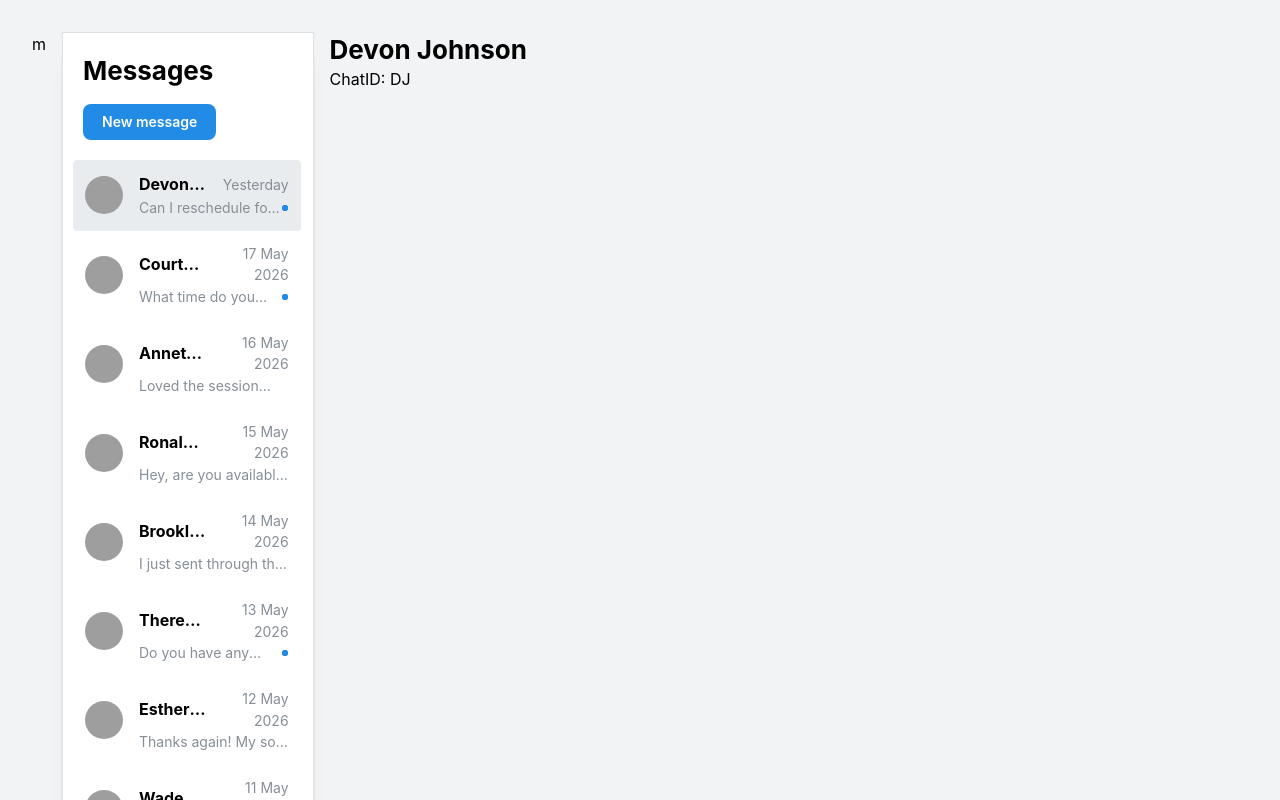
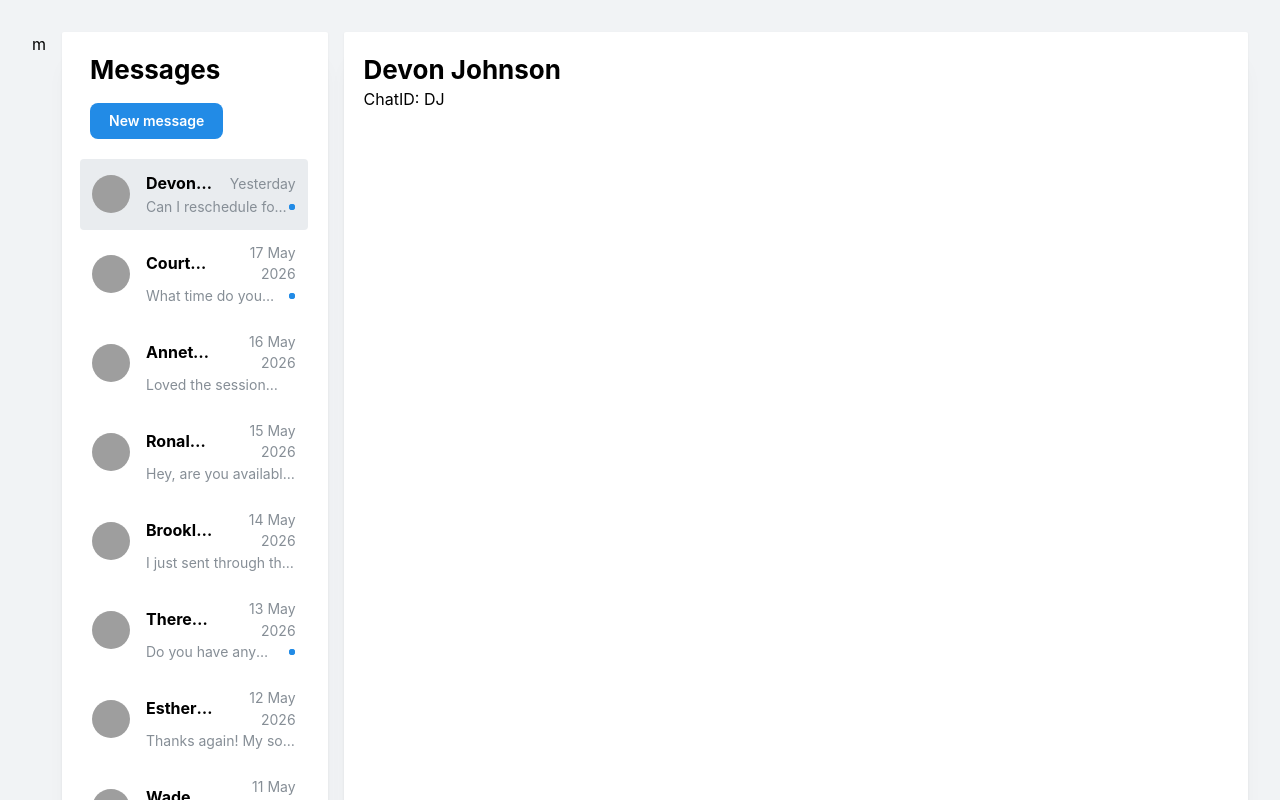
Before and after one commit to henrylin03/zam-messages--ui, a React (Vite) app: page /messages/DJ in a window 1280 px wide. Shown: the top 800 px of the page. Built offline with nearby package versions, Linux system fonts and the light colour scheme; grey boxes are pictures that could not be loaded.

Commit message:
refactor(MessagesPage): align styling for the sections using Mantine Paper component
allows mantine props to pass straight in

```diff
--- a/src/pages/MessagesPage/ChatSection.tsx
+++ b/src/pages/MessagesPage/ChatSection.tsx
@@ -1,4 +1,4 @@
-import { Title } from "@mantine/core";
+import { Paper, Title } from "@mantine/core";
 import type { User } from "@models/user";
 
 interface Props {
@@ -7,10 +7,10 @@ interface Props {
 }
 
 const ChatSection = ({ chatId, chatName }: Props) => (
-  <section>
+  <Paper component="section" p="lg" radius="xs" shadow="lg">
     <Title order={2}>{chatName || "Error"}</Title>
     <section>ChatID: {chatId || "Error"}</section>
-  </section>
+  </Paper>
 );
 
 export default ChatSection;
--- a/src/pages/MessagesPage/MessagesList/MessagesList.module.css
+++ /dev/null
@@ -1,5 +0,0 @@
-.section {
-  background-color: white;
-  box-shadow: var(--mantine-shadow-lg);
-  border: 1px solid var(--mantine-color-gray-3);
-}
--- a/src/pages/MessagesPage/MessagesList/MessagesList.tsx
+++ b/src/pages/MessagesPage/MessagesList/MessagesList.tsx
@@ -1,6 +1,5 @@
-import { Button, Group, ScrollArea, Stack, Title } from "@mantine/core";
+import { Button, Group, Paper, ScrollArea, Stack, Title } from "@mantine/core";
 import type { Message } from "@models/messages";
-import styles from "./MessagesList.module.css";
 import MessagePreview from "./MessagePreview/MessagePreview";
 import NoMessages from "./NoMessages/NoMessages";
 
@@ -9,7 +8,7 @@ interface Props {
 }
 
 const MessagesList = ({ messages }: Props) => (
-  <section className={styles.section}>
+  <Paper component="section" px=".5rem" radius="xs" shadow="lg">
     <Group justify="space-between" component="header" p="lg">
       <Title order={2}>Messages</Title>
       <Button>New message</Button>
@@ -35,7 +34,7 @@ const MessagesList = ({ messages }: Props) => (
     ) : (
       <NoMessages />
     )}
-  </section>
+  </Paper>
 );
 
 export default MessagesList;
```
Also changed, not shown: src/styles/global.css (line endings or trailing spaces).
